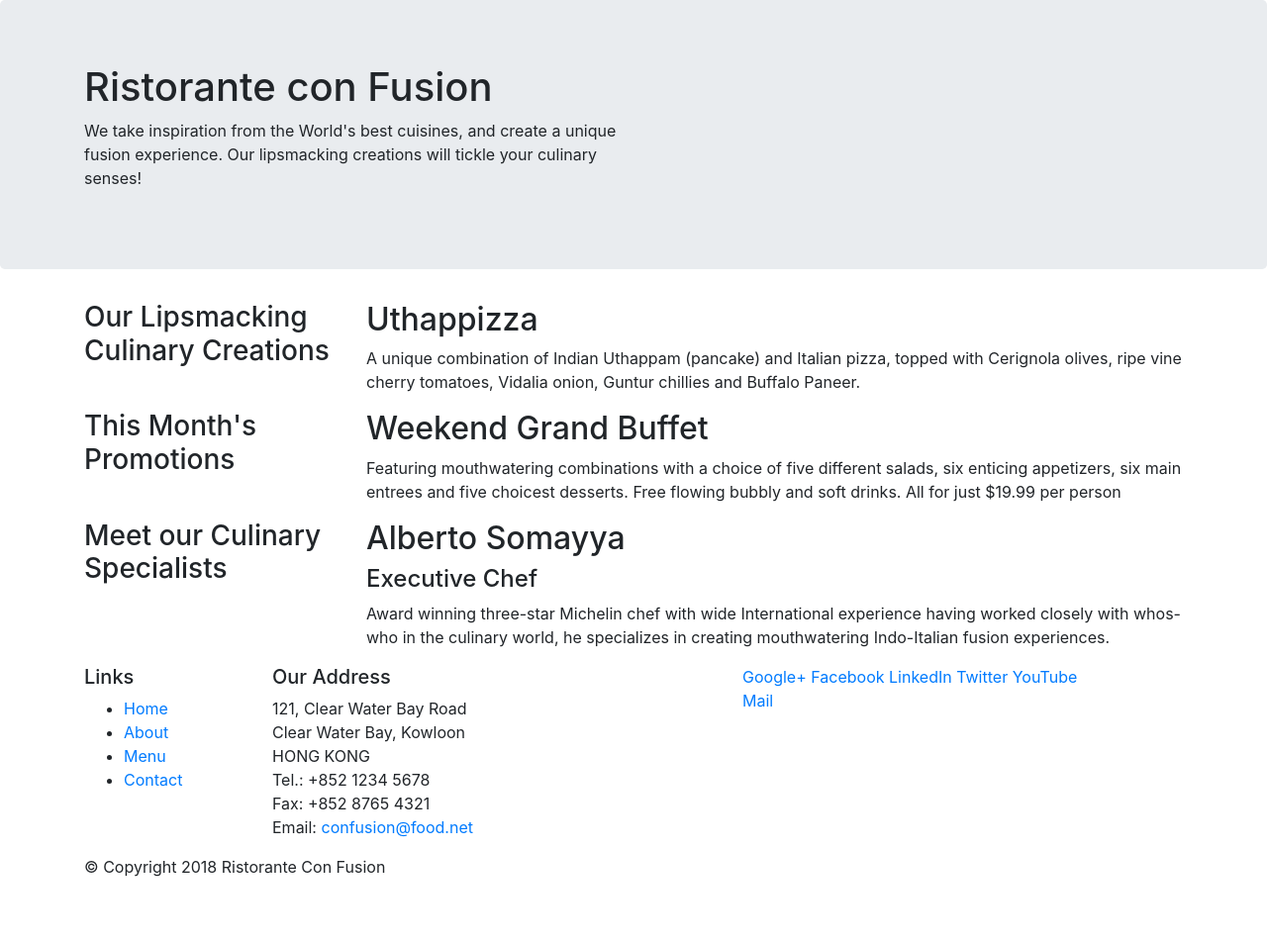
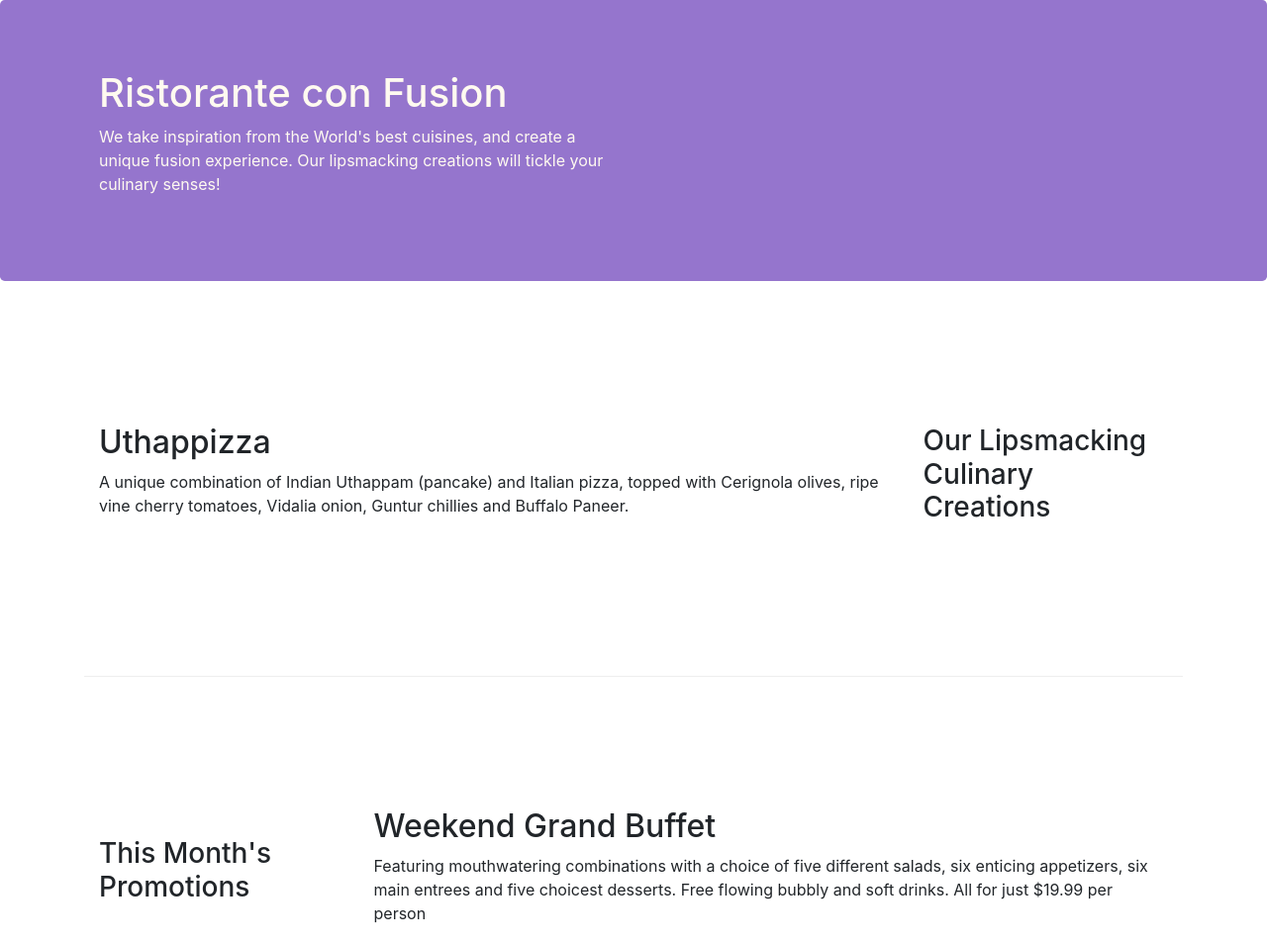
Before and after one commit to Ralph2g/Hong-Kong-Uni-React---Angular, a website: page 1.Bootstrap-Course/2.conFusion/index.html in a window 1280 px wide. Shown: the top 954 px of the page at 99% size. Before the commit the page ends 904 px from the top, so only its background shows below. Drawn offline with nearby package versions, Linux system fonts and the light colour scheme.

Commit message:
Bootstrap Grid Part 2

```diff
--- /dev/null
+++ b/1.Bootstrap-Course/2.conFusion/css/style.css
@@ -0,0 +1,29 @@
+.row-header {
+    margin: 0px auto;
+    padding: 0px auto;
+}
+
+.row-content {
+    margin: 0px auto;
+    padding: 50px 0px 50px 0px;
+    border-bottom: 1px ridge;
+    min-height: 400px;
+}
+.footer {
+    background-color: #D1C4E9;
+    margin: 0px auto;
+    padding: 20px 0px 20px 0px;
+}
+
+.jumbotron {
+    padding: 70px 30px 70px 30px;
+    margin: 0px auto;
+    background: #9575CD;
+    color: floralwhite;
+}
+
+.address {
+    font-size: 80%;
+    margin: 0px;
+    color: #0f0f0f;
+}
--- a/1.Bootstrap-Course/2.conFusion/index.html
+++ b/1.Bootstrap-Course/2.conFusion/index.html
@@ -9,6 +9,7 @@
 
         <!-- Bootstrap CSS -->
         <link rel="stylesheet" href="node_modules/bootstrap/dist/css/bootstrap.min.css">
+        <link rel="stylesheet" href="css/style.css">
     <title>Ristorante Con Fusion</title>
 </head>
 
@@ -16,7 +17,7 @@
 
     <header class="jumbotron">
         <div class="container">
-            <div class="row">
+            <div class="row row-header" >
                 <div class="col-12 col-sm-6">
                     <h1>Ristorante con Fusion</h1>
                     <p>We take inspiration from the World's best cuisines, and create a unique fusion experience. Our lipsmacking creations will tickle your culinary senses!</p>
@@ -28,18 +29,18 @@
     </header>
 
     <div class="container">
-        <div class="row">
-            <div class="col-12 col-sm-4 col-md-3">
+        <div class="row row-content align-items-center">
+            <div class="col-12 col-sm-4 order-sm-last col-md-3">
                 <h3>Our Lipsmacking Culinary Creations</h3>
             </div>
-            <div class="col col-ms col-md">
+            <div class="col col-sm order-sm-first col-md">
                 <h2>Uthappizza</h2>
                 <p>A unique combination of Indian Uthappam (pancake) and Italian pizza, topped with Cerignola olives, ripe vine cherry tomatoes, Vidalia onion, Guntur chillies and Buffalo Paneer.</p>
             </div>
         </div>
 
 
-        <div class="row">
+        <div class="row row-content align-items-center">
             <div class="col-12 col-sm-4 col-md-3">
                 <h3>This Month's Promotions</h3>
             </div>
@@ -49,11 +50,11 @@
             </div>
         </div>
 
-        <div class="row">
-            <div class="col-12 col-sm-4 col-md-3">
+        <div class="row row-content align-items-center">
+            <div class="col-12 col-sm-4 order-sm-last col-md-3">
                 <h3>Meet our Culinary Specialists</h3>
             </div>
-            <div class="col col-ms col-md">
+            <div class="col col-sm order-sm-first col-md">
                 <h2>Alberto Somayya</h2>
                 <h4>Executive Chef</h4>
                 <p>Award winning three-star Michelin chef with wide International experience having worked closely with whos-who in the culinary world, he specializes in creating mouthwatering Indo-Italian fusion experiences. </p>
@@ -61,19 +62,19 @@
         </div>
     </div>
 
-    <footer>
+    <footer class="footer">
         <div class="container">
             <div class="row">
-                <div class="col-4 col-sm-2">
+                <div class="col-5 offset-1 col-sm-2">
                     <h5>Links</h5>
-                    <ul>
+                    <ul class="list-unstyled">
                         <li><a href="#">Home</a></li>
                         <li><a href="#">About</a></li>
                         <li><a href="#">Menu</a></li>
                         <li><a href="#">Contact</a></li>
                     </ul>
                 </div>
-                <div class="col-7 col-sm-5">
+                <div class="col-6 col-sm-5">
                     <h5>Our Address</h5>
                     <address>
 		              121, Clear Water Bay Road<br>
@@ -84,8 +85,8 @@
 		              Email: <a href="mailto:confusion@food.net">confusion@food.net</a>
 		           </address>
                 </div>
-                <div class="col-12 col-sm-4">
-                    <div>
+                <div class="col-12 col-sm-4 align-self-center">
+                    <div class="text-center">
                         <a href="http://google.com/+">Google+</a>
                         <a href="http://www.facebook.com/profile.php?id=">Facebook</a>
                         <a href="http://www.linkedin.com/in/">LinkedIn</a>
@@ -95,7 +96,7 @@
                     </div>
                 </div>
            </div>
-           <div class="row">
+           <div class="row justify-content-center">
                 <div class="col-auto">
                     <p>© Copyright 2018 Ristorante Con Fusion</p>
                 </div>
```
